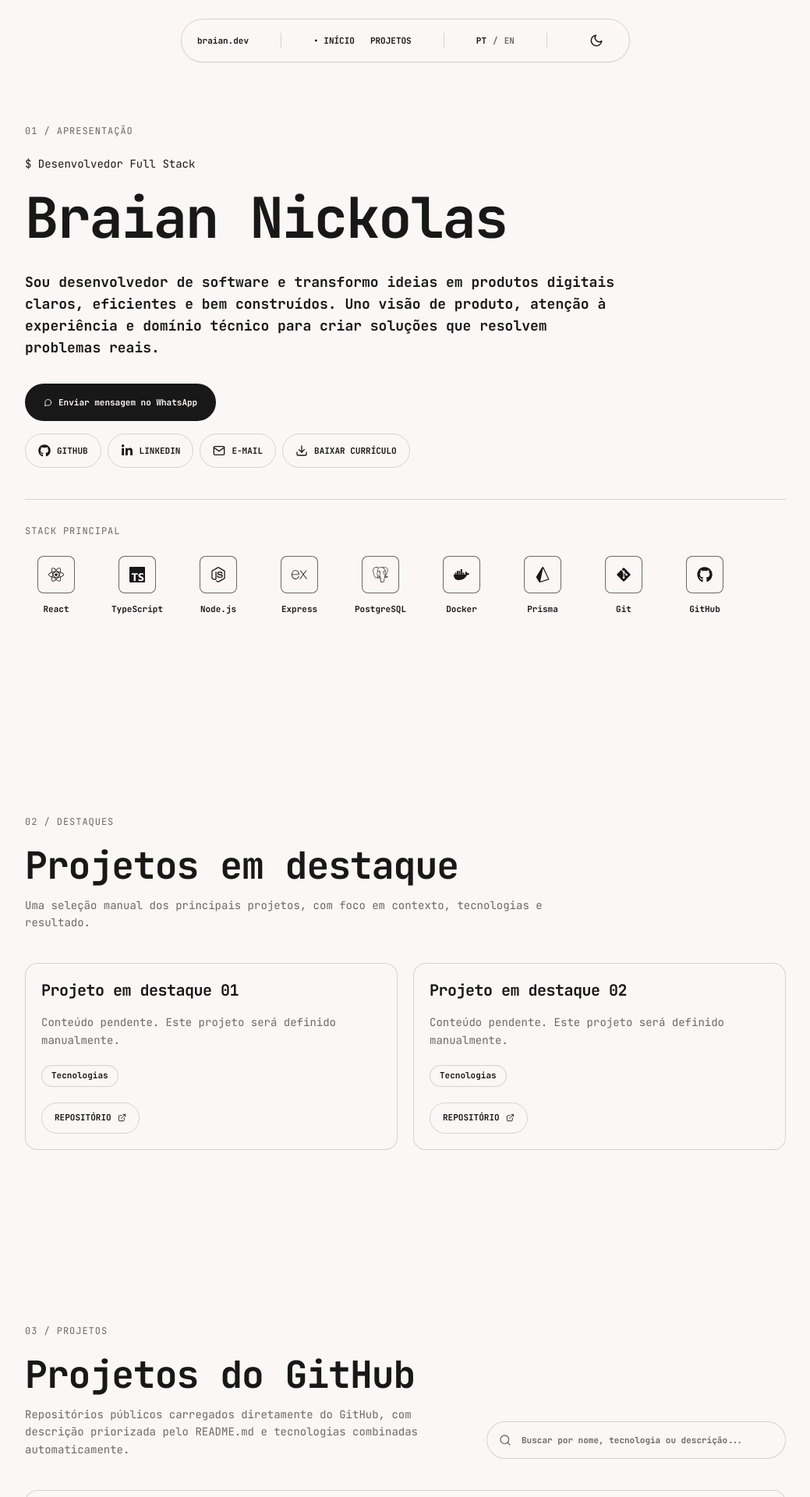
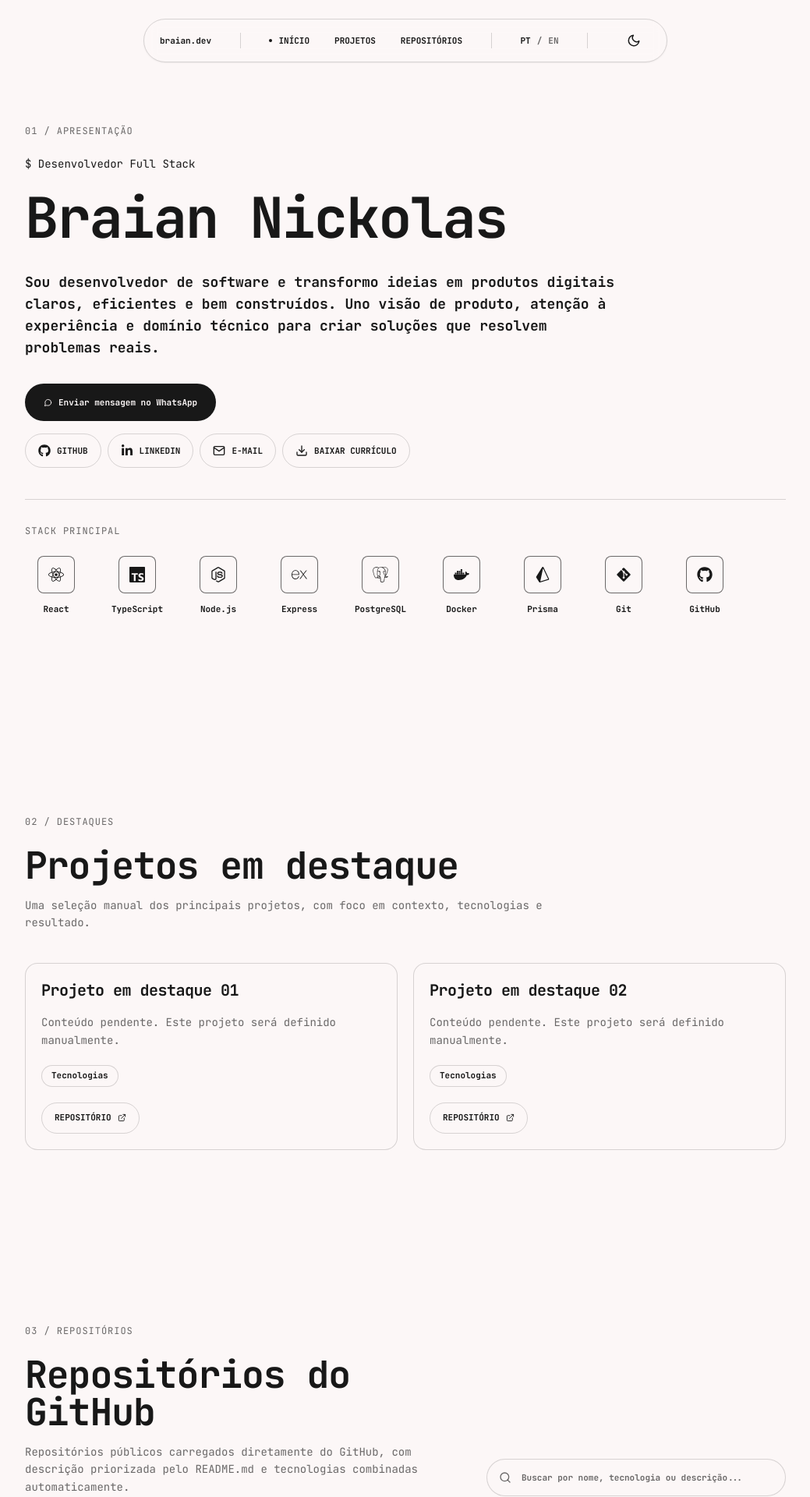
Before and after one commit to palhetabraian/Portfolio-Braian, a React (Vite) app: page / in a window 1280 px wide. Shown: the top 1920 px of the page at 78% size, without its empty margins (120-1159 px from the left). Built offline with nearby package versions, Linux system fonts and the light colour scheme; no server answers.

Commit message:
feat: adiciona navegação ativa no header

```diff
--- a/src/components/FeaturedProjects/FeaturedProjects.tsx
+++ b/src/components/FeaturedProjects/FeaturedProjects.tsx
@@ -5,7 +5,7 @@ export function FeaturedProjects() {
   return (
     <section
       className="mx-auto w-full max-w-5xl px-6 py-20 md:py-24"
-      id="destaques"
+      id="projetos"
     >
       <p className="mb-6 text-xs uppercase tracking-[0.08em] text-muted">
         02 / Destaques
--- a/src/components/GithubProjects/GithubProjects.tsx
+++ b/src/components/GithubProjects/GithubProjects.tsx
@@ -31,16 +31,16 @@ export function GithubProjects() {
   return (
     <section
       className="mx-auto w-full max-w-5xl px-6 py-20 md:py-24"
-      id="projetos"
+      id="repositorios"
     >
       <p className="mb-6 text-xs uppercase tracking-[0.08em] text-muted">
-        03 / Projetos
+        03 / Repositórios
       </p>
 
       <div className="mb-10 flex flex-col gap-6 md:flex-row md:items-end md:justify-between">
         <div>
           <h2 className="text-4xl font-bold tracking-[-1px] md:text-5xl">
-            Projetos do GitHub
+            Repositórios do GitHub
           </h2>
 
           <p className="mt-4 max-w-2xl text-sm leading-relaxed text-muted">
--- a/src/components/Header/Header.tsx
+++ b/src/components/Header/Header.tsx
@@ -1,9 +1,32 @@
 import { ThemeToggle } from '@/components/ThemeToggle/ThemeToggle';
 import { profile } from '@/data/portfolio';
+import { useActiveSection } from '@/hooks/useActiveSection';
+
+const navigationItems = [
+  {
+    label: 'Início',
+    href: '#inicio',
+    sectionId: 'inicio',
+  },
+  {
+    label: 'Projetos',
+    href: '#projetos',
+    sectionId: 'projetos',
+  },
+  {
+    label: 'Repositórios',
+    href: '#repositorios',
+    sectionId: 'repositorios',
+  },
+];
 
 export function Header() {
+  const activeSection = useActiveSection(
+    navigationItems.map((item) => item.sectionId),
+  );
+
   return (
-    <header className="fixed left-1/2 top-6 z-50 w-[calc(100%-2rem)] max-w-xl -translate-x-1/2">
+    <header className="fixed left-1/2 top-6 z-50 w-[calc(100%-2rem)] max-w-2xl -translate-x-1/2">
       <nav
         aria-label="Navegação principal"
         className="flex min-h-14 items-center justify-center gap-4 rounded-full border border-border bg-surface/90 px-4 text-[11px] font-bold uppercase text-text shadow-sm backdrop-blur md:justify-between md:px-5"
@@ -21,19 +44,26 @@ export function Header() {
         />
 
         <div className="flex items-center gap-5">
-          <a
-            className="no-underline transition hover:text-muted"
-            href="#inicio"
-          >
-            • Início
-          </a>
+          {navigationItems.map((item) => {
+            const isActive = activeSection === item.sectionId;
 
-          <a
-            className="no-underline transition hover:text-muted"
-            href="#projetos"
-          >
-            Projetos
-          </a>
+            return (
+              <a
+                className="inline-flex items-center gap-2 no-underline transition hover:text-muted"
+                href={item.href}
+                key={item.sectionId}
+              >
+                <span
+                  aria-hidden="true"
+                  className={`size-1 rounded-full bg-text transition duration-200 ease-portfolio ${
+                    isActive ? 'opacity-100' : 'opacity-0'
+                  }`}
+                />
+
+                {item.label}
+              </a>
+            );
+          })}
         </div>
 
         <span
--- /dev/null
+++ b/src/hooks/useActiveSection.ts
@@ -0,0 +1,37 @@
+import { useEffect, useState } from 'react';
+
+export function useActiveSection(sectionIds: string[]) {
+  const [activeSection, setActiveSection] = useState(sectionIds[0] ?? '');
+
+  useEffect(() => {
+    function handleScroll() {
+      let currentSection = sectionIds[0] ?? '';
+
+      for (const sectionId of sectionIds) {
+        const section = document.getElementById(sectionId);
+
+        if (!section) {
+          continue;
+        }
+
+        if (section.getBoundingClientRect().top <= 140) {
+          currentSection = sectionId;
+        }
+      }
+
+      setActiveSection(currentSection);
+    }
+
+    handleScroll();
+
+    window.addEventListener('scroll', handleScroll, {
+      passive: true,
+    });
+
+    return () => {
+      window.removeEventListener('scroll', handleScroll);
+    };
+  }, [sectionIds]);
+
+  return activeSection;
+}
```
